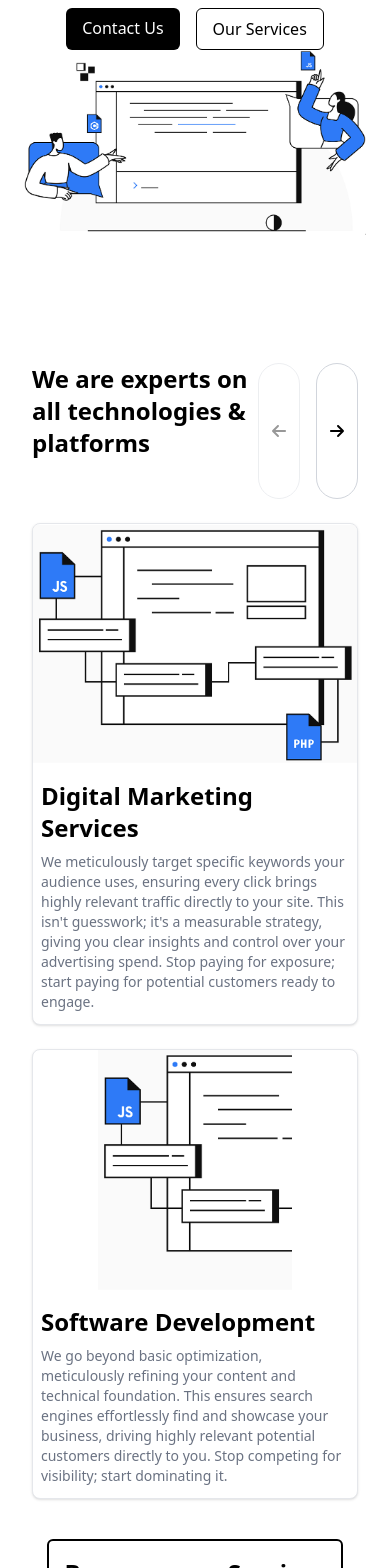
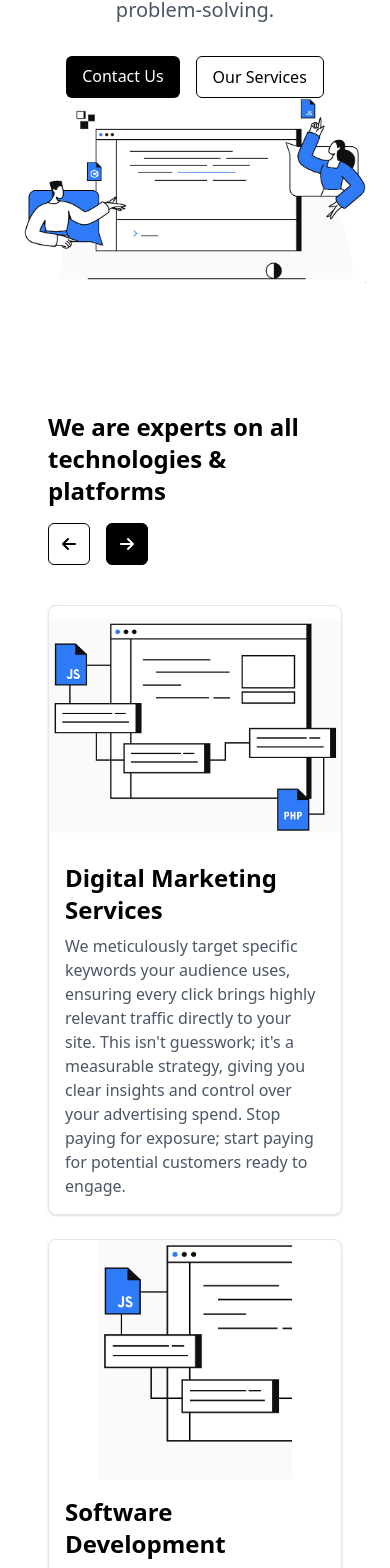
Before and after one commit to mohanrajnagooran/Kanavulabs, a React (Vite) app: page / in a window 390 px wide. Shown: the part 376-1944 px from the top of the page. Built offline with nearby package versions, Linux system fonts and the light colour scheme.

Commit message:
Updated footer responsiveness and other fixes

```diff
--- a/src/components/Hero.jsx
+++ b/src/components/Hero.jsx
@@ -2,8 +2,8 @@ import Heroimage from '../assets/image 58.png'
 const Hero = () => {
   return (
     <section className="pt-2 pb-20 px-6 text-center bg-white">
-      <h1 className="text-4xl md:text-5xl font-bold mb-6">Innovate Without Limits</h1>
-      <p className="max-w-2xl mx-auto text-gray-600 mb-8">
+      <h1 className="text-4xl md:text-7xl font-bold mb-6">Innovate Without Limits</h1>
+      <p className="max-w-3xl mx-auto text-gray-600 mb-8 text-xl">
         Our passionate team crafts innovative solutions for complex business challenges. We partner for success through digital products, data-driven marketing, and expert problem-solving.
       </p>
       <div className="flex justify-center gap-4">
--- a/src/components/Services.jsx
+++ b/src/components/Services.jsx
@@ -1,7 +1,7 @@
 import { useState } from "react";
 import { FaArrowLeft, FaArrowRight } from "react-icons/fa6";
-import service1 from '../assets/service1.png'
-import service2 from '../assets/service2.png'
+import service1 from '../assets/service1.png';
+import service2 from '../assets/service2.png';
 
 const Articles = () => {
   const articles = [
@@ -12,7 +12,7 @@ const Articles = () => {
     },
     {
       title: "Software Development",
-      content: "We go beyond basic optimization, meticulously refining your content and technical foundation. This ensures search engines effortlessly find and showcase your business, driving highly relevant potential customers directly to you. Stop competing for visibility; start dominating it. ",
+      content: "We go beyond basic optimization, meticulously refining your content and technical foundation. This ensures search engines effortlessly find and showcase your business, driving highly relevant potential customers directly to you. Stop competing for visibility; start dominating it.",
       image: service2,
     },
     {
@@ -22,7 +22,7 @@ const Articles = () => {
     },
     {
       title: "Software Development",
-      content: "We go beyond basic optimization, meticulously refining your content and technical foundation. This ensures search engines effortlessly find and showcase your business, driving highly relevant potential customers directly to you. Stop competing for visibility; start dominating it. ",
+      content: "We go beyond basic optimization, meticulously refining your content and technical foundation. This ensures search engines effortlessly find and showcase your business, driving highly relevant potential customers directly to you. Stop competing for visibility; start dominating it.",
       image: service2,
     },
   ];
@@ -43,22 +43,23 @@ const Articles = () => {
   };
 
   return (
-    <section className="px-6 py-6 ">
-      <div className="max-w-7xl mx-auto p-2">
-        <div className="flex justify-between mb-6  mt-4">
+    <section className="px-6 py-12">
+      <div className="max-w-7xl mx-auto px-6">
+
+        {/* Heading + Navigation Buttons */}
+        <div className="flex flex-col md:flex-row justify-between items-start md:items-center gap-4 mb-10">
           {/* Heading */}
-        <div className=" mb-10">
           <h2 className="text-2xl md:text-4xl font-bold">
             We are experts on all technologies & platforms
           </h2>
-        </div>
+
           {/* Navigation Buttons */}
-        <div className="flex justify-center gap-4">
+          <div className="flex gap-4">
             <button
               onClick={prev}
               disabled={current === 0}
-              className={`p-3 rounded-full border border-gray-300 hover:bg-gray-100 transition ${
-                current === 0 ? "opacity-40 cursor-not-allowed" : ""
+              className={`p-3 rounded-md border border-black transition ${
+                current === 0 ? "opacity-100 cursor-not-allowed" : "text-white bg-black"
               }`}
             >
               <FaArrowLeft />
@@ -66,8 +67,8 @@ const Articles = () => {
             <button
               onClick={next}
               disabled={current + visibleCount >= articles.length}
-              className={`p-3 rounded-full border border-gray-300 hover:bg-gray-100 transition ${
-                current + visibleCount >= articles.length ? "opacity-40 cursor-not-allowed" : ""
+              className={`p-3 rounded-md border border-black transition ${
+                current + visibleCount >= articles.length ? "opacity-100 cursor-not-allowed" : "text-white bg-black"
               }`}
             >
               <FaArrowRight />
@@ -76,8 +77,7 @@ const Articles = () => {
         </div>
 
         {/* Article Cards */}
-        <div className="relative">
-          <div className="grid md:grid-cols-2 gap-6 mb-8">
+        <div className="grid md:grid-cols-2 gap-6 mb-12">
           {articles.slice(current, current + visibleCount).map((article, index) => (
             <div
               key={index}
@@ -86,25 +86,20 @@ const Articles = () => {
               <img
                 src={article.image}
                 alt={article.title}
-                  className="w-full h-60  object-contain"
+                className="w-full h-60 object-contain"
               />
-                <div className="p-2 mt-2">
+              <div className="p-4">
                 <h3 className="text-2xl font-bold mb-2">{article.title}</h3>
-                  <div className="flex justify-between ">
-                    <p className=" text-gray-500 text-sm mb-1">
-                        {article.content}
-                    </p>
-                  </div>
+                <p className="text-gray-600 text-base">{article.content}</p>
               </div>
             </div>
           ))}
         </div>
-        </div>
-      </div>
-      <div className="items-center justify-center flex">
-        <div className="items-center justify-center">
-            <button className="border-black p-4 rounded-md border-2 hover:text-orange-400 hover:border-orange-400">
-                <a href="#" className="text-2xl font-semibold">Browse more Services</a>
+
+        {/* Browse More Button */}
+        <div className="flex justify-center">
+          <button className="border-black px-6 py-3 rounded-md border-2 hover:text-orange-400 hover:border-orange-400 transition text-lg font-semibold">
+            <a href="#">Browse more Services</a>
           </button>
         </div>
       </div>
```
Lines whose indentation alone changed are shown as unchanged.
